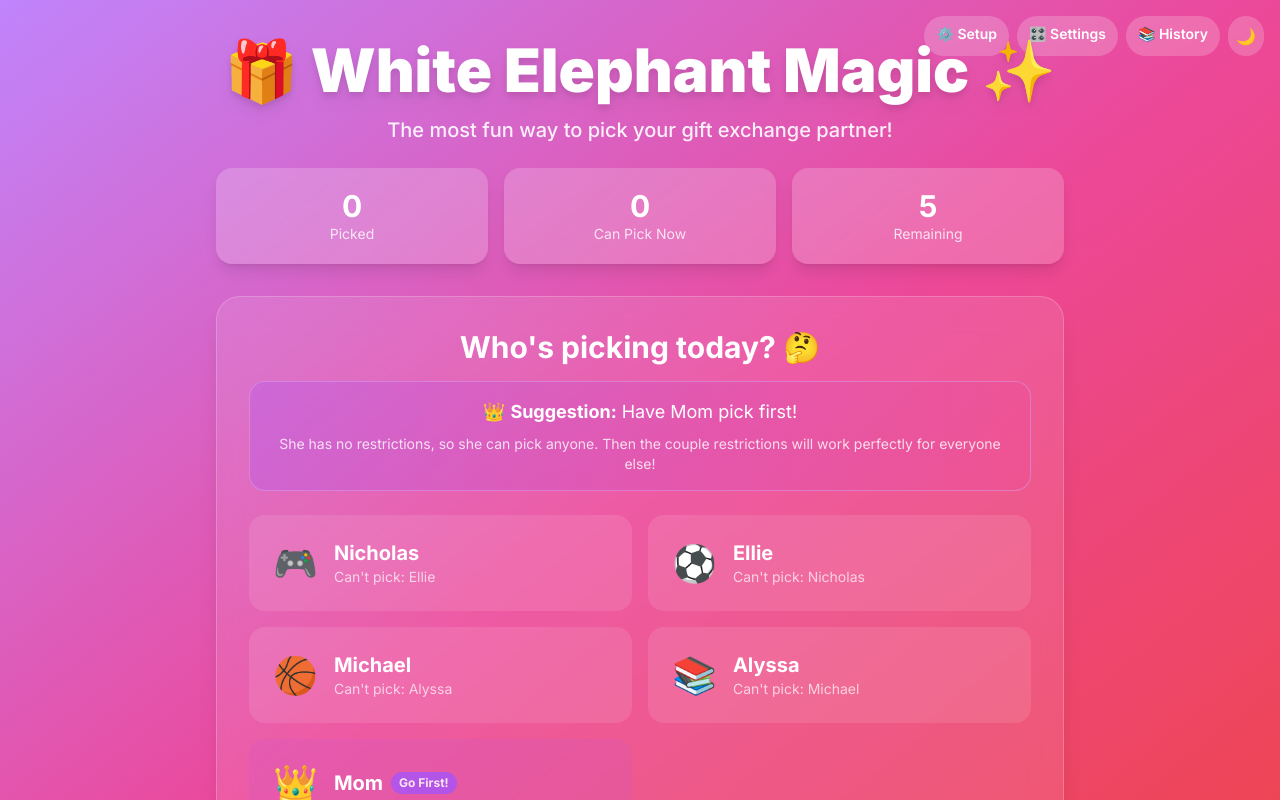
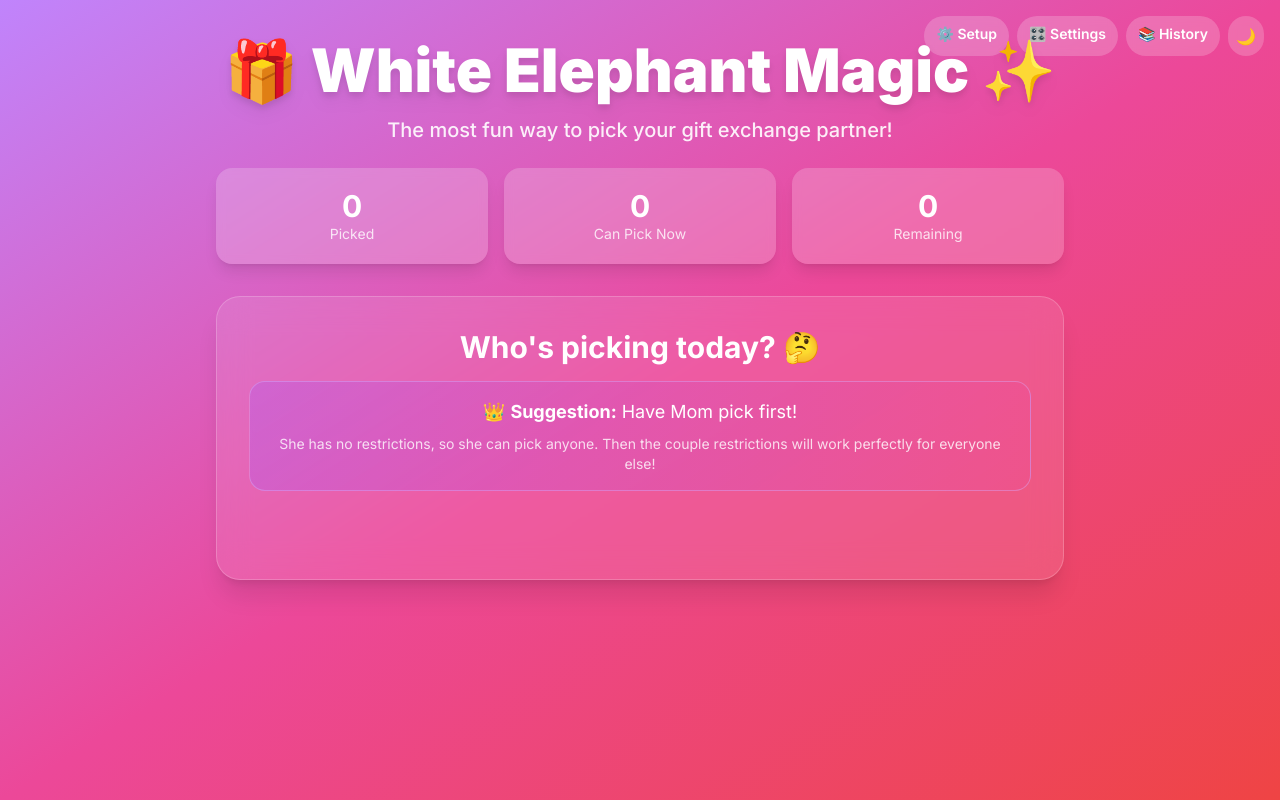
Before and after one commit to Damatnic/white-elephant-picker, a Next.js app: page / in a window 1280 px wide. Shown: the top 800 px of the page. Built offline with nearby package versions, Linux system fonts and the light colour scheme.

Commit message:
Phase 1: Remove hardcoded family content, make generic

```diff
--- a/app/page.tsx
+++ b/app/page.tsx
@@ -22,13 +22,8 @@ interface PickerAvailability {
   remainingCount: number
 }
 
-const initialPeople: Person[] = [
-  { id: 'nicholas', name: 'Nicholas', phone: '262-229-7103', restrictions: ['ellie'], isChosen: false, emoji: '🎮' },
-  { id: 'ellie', name: 'Ellie', phone: '218-443-2237', restrictions: ['nicholas'], isChosen: false, emoji: '⚽' },
-  { id: 'michael', name: 'Michael', phone: '414-343-9808', restrictions: ['alyssa'], isChosen: false, emoji: '🏀' },
-  { id: 'alyssa', name: 'Alyssa', phone: '414-379-3165', restrictions: ['michael'], isChosen: false, emoji: '📚' },
-  { id: 'mom', name: 'Mom', phone: '414-841-8664', restrictions: [], isChosen: false, emoji: '👑' }
-]
+// Empty initial state - users configure their own participants
+const initialPeople: Person[] = []
 
 const loadInitialPeople = (): Person[] => {
   if (typeof window === 'undefined') return initialPeople
```
Also changed, not shown: 1 other file (tests, documents, lock files or other folders).
